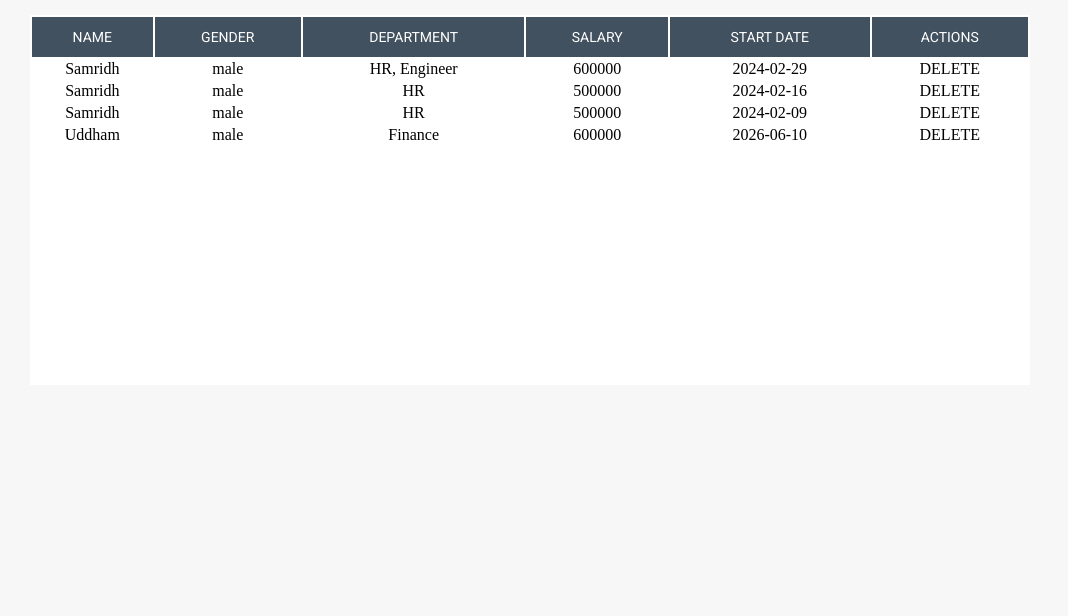
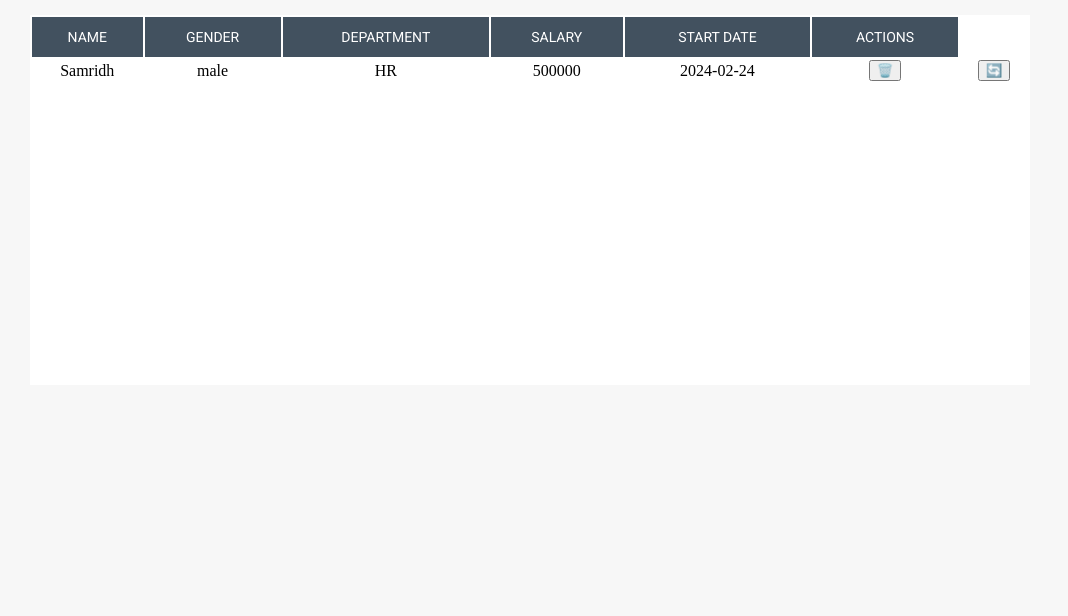
Before and after one commit to samridh1053/Employee-Payroll, a website: page pages/registration.html in a window 1280 px wide. Shown: the part 204-820 px from the top of the page, without its empty margins (90-1158 px from the left). Drawn offline with nearby package versions, Linux system fonts and the light colour scheme.

Commit message:
[samridh] added: DELETE and PUT

```diff
--- a/employee-payroll.json
+++ b/employee-payroll.json
@@ -1,49 +1,15 @@
 {
   "users": [
     {
-      "id": "9433",
-      "name": "Samridh Gupta",
-      "gender": "male",
-      "department": [
-        "HR",
-        "Engineer"
-      ],
-      "salary": "600000",
-      "date": "2024-02-29",
-      "note": "hi"
-    },
-    {
-      "id": "d748",
+      "id": "76c2",
       "name": "Samridh Gupta",
       "gender": "male",
       "department": [
         "HR"
       ],
       "salary": "500000",
-      "date": "2024-02-16",
-      "note": "ok"
-    },
-    {
-      "id": "2aff",
-      "name": "Samridh Gupta",
-      "gender": "male",
-      "department": [
-        "HR"
-      ],
-      "salary": "500000",
-      "date": "2024-02-09",
-      "note": "ok"
-    },
-    {
-      "id": "a374",
-      "name": "Uddham Singh",
-      "gender": "male",
-      "department": [
-        "Finance"
-      ],
-      "salary": "600000",
-      "date": "2026-06-10",
-      "note": "hello world"
+      "date": "2024-02-24",
+      "note": "hi"
     }
   ]
 }
--- a/pages/registration.html
+++ b/pages/registration.html
@@ -7,6 +7,8 @@
     <link rel="stylesheet" href="../styles/registrtion_style.css">
     <link href="https://fonts.googleapis.com/css2?family=Montserrat:ital,wght@0,100;0,200;0,300;0,400;0,600;1,500&display=swap" rel="stylesheet">
     <link href="https://fonts.googleapis.com/css2?family=Roboto:wght@300;400;500;600&display=swap" rel="stylesheet">
+    <link rel="stylesheet" href="https://cdnjs.cloudflare.com/ajax/libs/font-awesome/5.15.3/css/all.min.css" integrity="sha512-w4HgUg/+2R0OZYiJbXzgT0nM42+Pdk2fI+H7vDcQkEFIgVIxF/l9vdU1NFHpSM9LH6g6g97d12K48ukR6BQ+8kg==" crossorigin="anonymous" />
+
     <script src="https://code.jquery.com/jquery-3.6.4.min.js"></script>
 
     <title>Home Page</title>
@@ -25,7 +27,6 @@
     </header>
     <div class="main-content">
         <div class="header-content">
-            <button class="delete">delete</button>
             <div class="heading">
                 Employee Details
             </div>
--- a/script/registration.js
+++ b/script/registration.js
@@ -96,8 +96,15 @@ $(document).ready(function () {
                     const tdDate = $("<td>").text(user.date);
                     tr.append(tdDate);
 
-                    const tdActions = $("<td>").text("DELETE");
-                    tr.append(tdActions);
+                    const deleteIconClass = 'delete'; // Replace with your actual class for the delete icon
+
+                    const deleteButton = $("<button class='delete " + deleteIconClass + "' data-userid='" + user.id + "'>🗑️</button>");
+                    const updateButton = $("<button class='update' data-userid='" + user.id + "'>🔄</button>");
+
+                    const tdDelete = $("<td>").append(deleteButton);
+                    const tdUpdate = $("<td>").append(updateButton);
+
+                    tr.append(tdDelete, tdUpdate);
 
                     tbody.append(tr);
                 });
@@ -122,24 +129,42 @@ $(document).ready(function () {
         }
     });
 });
-
-$(document).on('click', '.delete', function(){
+$(document).on('click', '.delete', function () {
+    var userId = $(this).data('userid');
     $.ajax({
-        url: "http://localhost:3000/users/7691",
+        url: "http://localhost:3000/users/" + userId,
         method: "DELETE",
-
-        success: function(data) {
+        success: function (data) {
             console.log("delete");
+            // Reload the page or update the UI as needed after successful deletion
         },
-        error: function(xhr, status, error) {
+        error: function (xhr, status, error) {
             console.error("Error fetching data:", status, error);
             console.log("Server response:", xhr.responseText);
         }
     });
+});
 
-})
+$(document).on('click', '.update', function () {
+    var userId = $(this).data('userid');
+    // Implement logic to get updated data from the user (similar to your details function)
+    var updatedData = {}; // Populate this object with the updated data
 
-
+    $.ajax({
+        url: "http://localhost:3000/users/" + userId,
+        method: "PUT",
+        data: JSON.stringify(updatedData),
+        contentType: "application/json",
+        success: function (data) {
+            console.log("Updated");
+            // Reload the page or update the UI as needed after successful update
+        },
+        error: function (xhr, status, error) {
+            console.error("Error updating data:", status, error);
+            console.log("Server response:", xhr.responseText);
+        }
+    });
+});
 
 
 document.getElementById("submitButton").addEventListener("click", function() {
--- a/styles/style.css
+++ b/styles/style.css
@@ -101,3 +101,8 @@ nav {
 .logoContainer-img {
     border: solid 0px #42515f;
 }
+
+.button{
+    display: flex;
+    gap: 100px;
+}
```
Also changed, not shown: pages/index.html (+9 -2 lines), styles/registrtion_style.css (line endings or trailing spaces).
